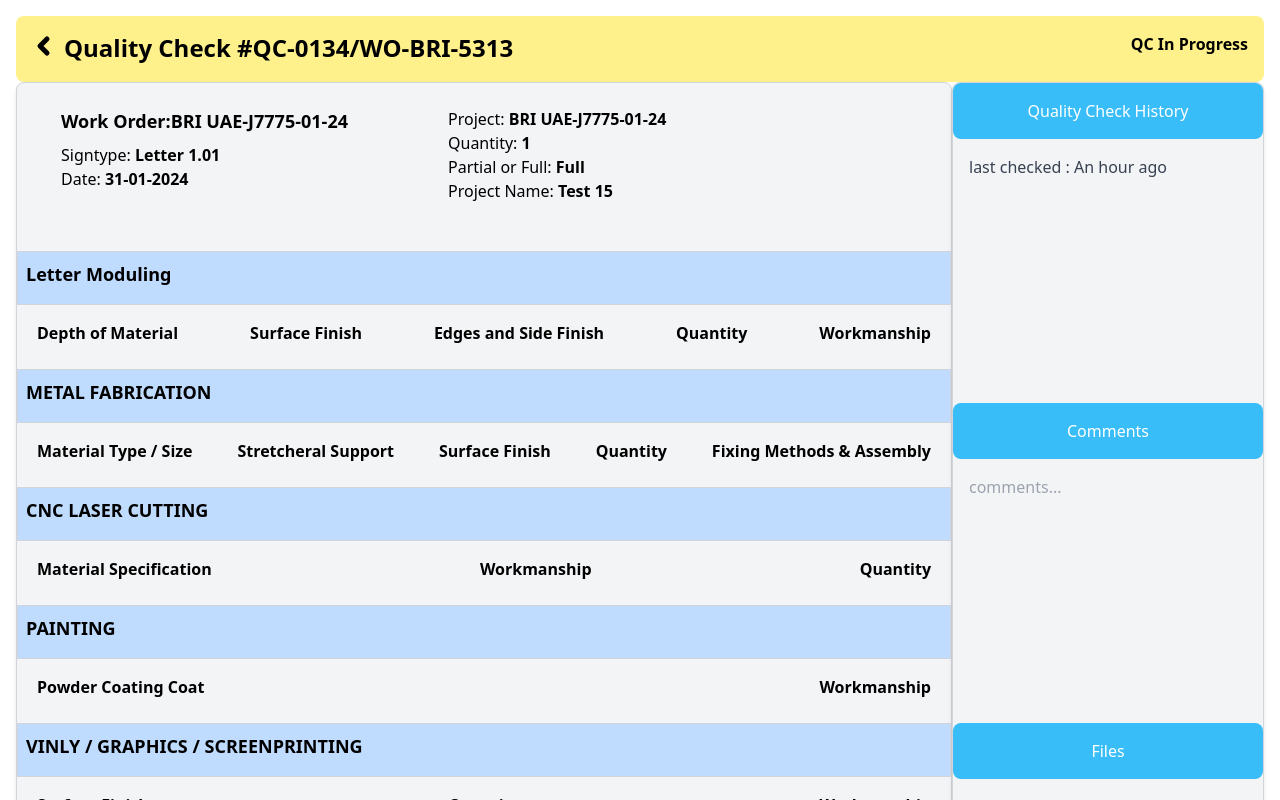
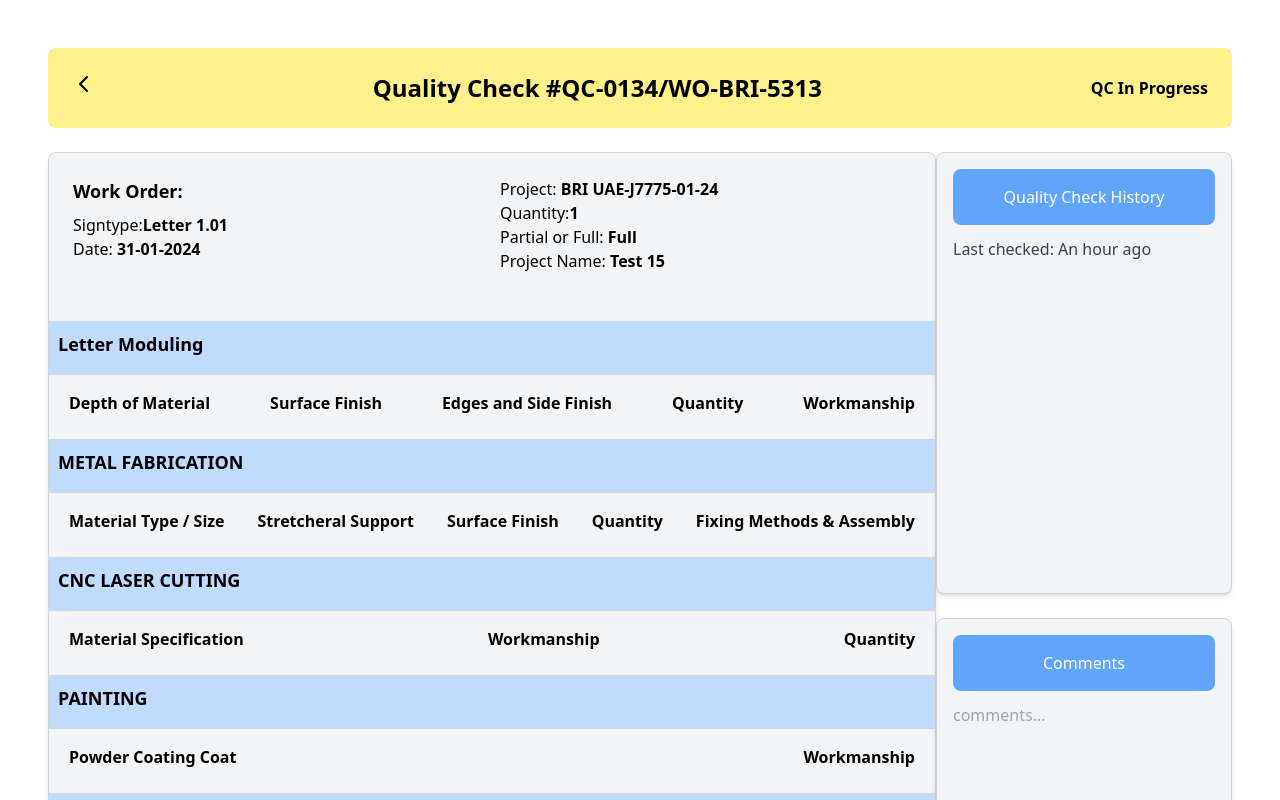
Before and after one commit to Mr-Zee/Qc-table, a React (Create React App) app: page /quality-check in a window 1280 px wide. Shown: the top 800 px of the page. Built offline with nearby package versions, Linux system fonts and the light colour scheme.

Commit message:
responsive

```diff
--- a/src/QualityCheckTable.jsx
+++ b/src/QualityCheckTable.jsx
@@ -1,12 +1,10 @@
 import React from "react";
-import {Link } from 'react-router-dom';
-
+import { Link } from 'react-router-dom';
 
 const QualityCheckDisplay = ({ data }) => {
   return (
-    <div className="container mx-auto p-4">
-      <span className="flex justify-between bg-yellow-200 rounded-lg">
-        <h1 className="text-2xl font-bold m-4">
+    <div className="container mx-auto p-6 lg:p-12">
+      <div className="flex items-center justify-between bg-yellow-200 rounded-lg p-4 lg:p-6 mb-6">
         <Link to="/" className="text-blue-500">
           <svg
             xmlns="http://www.w3.org/2000/svg"
@@ -18,32 +16,27 @@ const QualityCheckDisplay = ({ data }) => {
             <path
               strokeLinecap="round"
               strokeLinejoin="round"
-            strokeWidth={5}
+              strokeWidth={2}
               d="M15 19l-7-7 7-7"
             />
           </svg>
         </Link>
+        <h1 className="text-2xl font-bold">
           Quality Check #{data.qualityCheck.id}
         </h1>
-        <p className="m-4 font-semibold text-md  font-white">
+        <p className="font-semibold text-md text-black">
           {data.qualityCheck.status}
         </p>
-      </span>
-      <div className="flex flex-wrap justify-between">
-        {/* First container (75%) */}
-        <div className="w-full md:w-3/4 bg-gray-100 rounded-lg shadow-md border border-gray-300 mb-4">
-          <div className="p-6 flex flex-row ">
-            <div className="mx-5">
-              <h3 className="text-lg font-semibold mb-2">
-                Work Order:
-                <span className="font-semibold">
-                  {data.qualityCheck.project.number}
-                </span>
-              </h3>
+      </div>
+      <div className="flex flex-col lg:flex-row justify-between">
+        <div className="w-full lg:w-3/4 bg-gray-100 rounded-lg shadow-md border border-gray-300 mb-6 lg:mb-0">
+          <div className="p-6">
+            <div className="grid grid-cols-1 lg:grid-cols-2 gap-4">
+              <div>
+                <h3 className="text-lg font-semibold mb-2">Work Order:</h3>
                 <p>
                   Signtype:
                   <span className="font-semibold">
-                  {" "}
                     {data.qualityCheck.sign.type}
                   </span>
                 </p>
@@ -54,7 +47,7 @@ const QualityCheckDisplay = ({ data }) => {
                   </span>
                 </p>
               </div>
-            <div className="ms-20">
+              <div>
                 <p>
                   Project:{" "}
                   <span className="font-semibold">
@@ -64,36 +57,31 @@ const QualityCheckDisplay = ({ data }) => {
                 <p>
                   Quantity:
                   <span className="font-semibold">
-                  {" "}
                     {data.qualityCheck.sign.quantity}
                   </span>
                 </p>
                 <p>
                   Partial or Full:{" "}
                   <span className="font-semibold">
-                  {" "}
                     {data.qualityCheck.project.partialOrFull}
                   </span>
                 </p>
                 <p>
                   Project Name:{" "}
                   <span className="font-semibold">
-                  {" "}
                     {data.qualityCheck.project.name}
                   </span>
                 </p>
               </div>
             </div>
+          </div>
           {data.qualityCheck.checks.map((check, index) => (
             <div key={index} className="my-6">
               <div className="relative">
-                <div className="bg-blue-200  border border-gray-300 p-2 mb-4">
-                  <h3 className="text-lg font-semibold mb-2">
-                    {check.category}
-                  </h3>
+                <div className="bg-blue-200 border border-gray-300 p-2 mb-4">
+                  <h3 className="text-lg font-semibold mb-2">{check.category}</h3>
                 </div>
               </div>
-
               {/* Items */}
               {check.items.map((item, idx) => (
                 <div key={idx} className="flex justify-between px-5">
@@ -108,25 +96,24 @@ const QualityCheckDisplay = ({ data }) => {
           ))}
         </div>
 
-        {/* Second container (25%) */}
-        <div className="w-full md:w-1/4 bg-gray-100 rounded-lg shadow-md border border-gray-300">
-          <div className="min-h-80">
-            <div className="container flex justify-center rounded-lg bg-sky-400 py-4">
-              <h2 className="font-medium text-white ">Quality Check History</h2>
+        <div className="w-full lg:w-1/4 grid grid-cols-1 lg:grid-rows-3 gap-6">
+          <div className="bg-gray-100 rounded-lg shadow-md border border-gray-300 p-4">
+            <div className="container flex justify-center rounded-lg bg-blue-400 py-4">
+              <h2 className="font-medium text-white">Quality Check History</h2>
             </div>
-            <h2 className="font-medium text-gray-700 p-4">last checked : An hour ago</h2>
+            <p className="font-medium text-gray-700 pt-3">Last checked: An hour ago</p>
           </div>
-          <div className="min-h-80">
-            <div className="container flex justify-center bg-sky-400 py-4 rounded-lg">
+          <div className="bg-gray-100 rounded-lg shadow-md border border-gray-300 p-4">
+            <div className="container flex justify-center bg-blue-400 py-4 rounded-lg">
               <h2 className="font-medium text-white">Comments</h2>
             </div>
-            <h2 className=" text-gray-400 p-4">comments...</h2>
+            <p className="text-gray-400 pt-3">comments...</p>
           </div>
-          <div className="min-h-80">
-            <div className="container flex justify-center bg-sky-400 py-4 rounded-lg">
+          <div className="bg-gray-100 rounded-lg shadow-md border border-gray-300 p-4">
+            <div className="container flex justify-center bg-blue-400 py-4 rounded-lg">
               <h2 className="font-medium text-white">Files</h2>
             </div>
-            <h2 className=" text-gray-400 p-4">Upload Your Files Here</h2>
+            <p className="text-gray-400 pt-3">Upload Your Files Here</p>
           </div>
         </div>
       </div>
```
Lines whose indentation alone changed are shown as unchanged.
